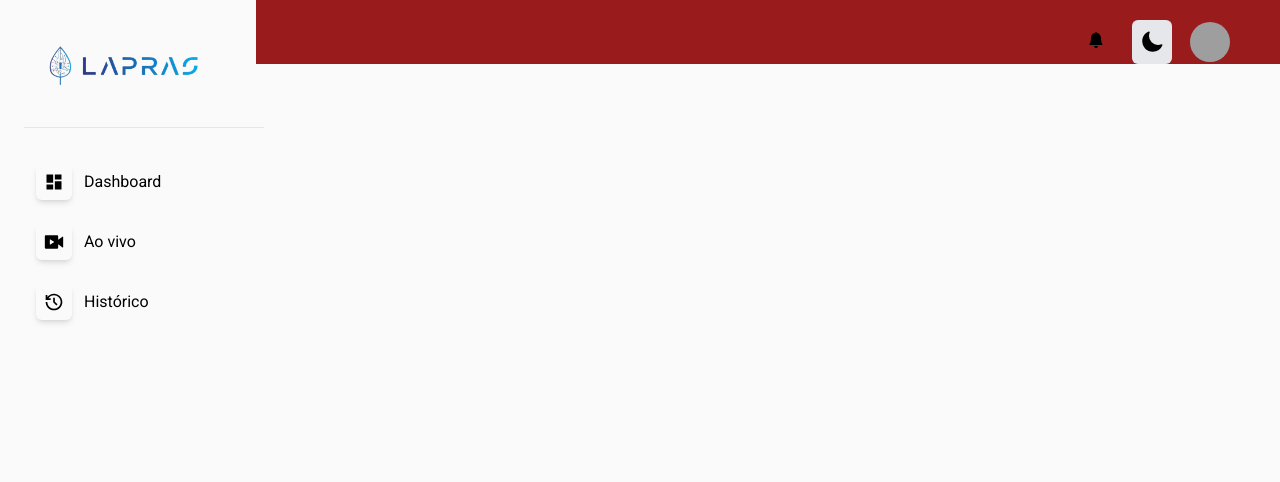
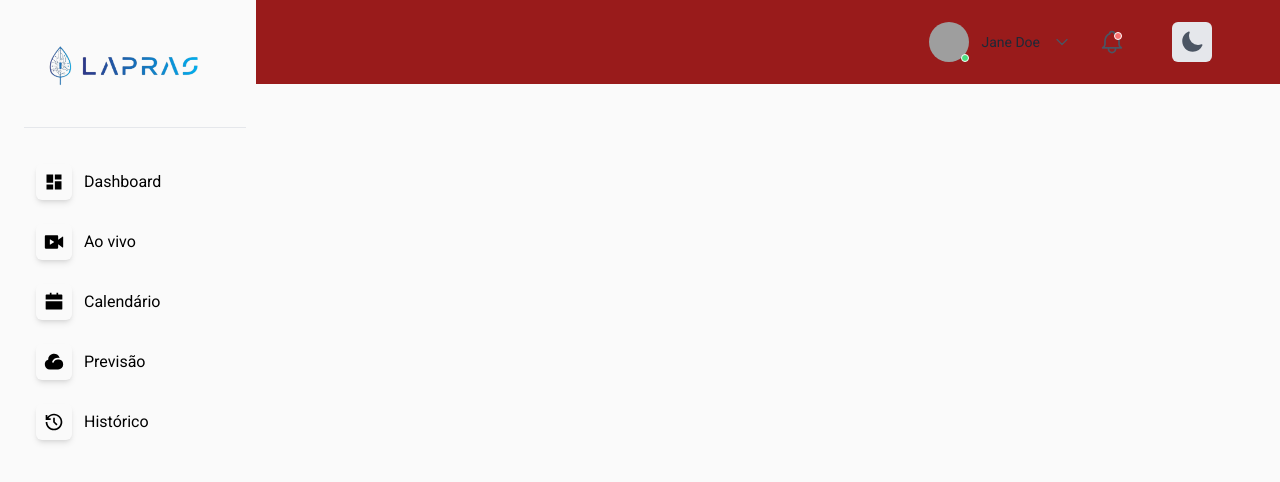
Before and after one commit to diogoramosr/Lapras-System, a Next.js app: page /posts/historic/historico in a window 1280 px wide. Shown: the top 482 px of the page. Built offline with nearby package versions, Linux system fonts and the light colour scheme; grey boxes are pictures that could not be loaded.

Commit message:
Adicionado rotas e respponsividade ao projeto / dashboard

```diff
--- a/components/Admin.js
+++ b/components/Admin.js
@@ -7,24 +7,6 @@ import Arduino from "../public/images/arduino.png";
 import Sphere from "./sphere/Sphere";
 
 export default function Admin() {
-  // const Menus = [
-  //   {
-  //     title: "Dashboard",
-  //     submenu: true,
-  //     submenuItems: [{ title: "Home", icon: <RiHome2Fill /> }],
-  //   },
-  //   {
-  //     title: "Ao vivo",
-  //     icon: <RiLiveFill />,
-  //     submenu: true,
-  //     submenuItems: [
-  //       { title: "COTUCA", icon: <BsFillCameraVideoFill /> },
-  //       { title: "Amazonia", icon: <BsFillCameraVideoFill /> },
-  //     ],
-  //   },
-  //   { title: "Histórico", icon: <RiHistoryLine /> },
-  //   { title: "Calendário", icon: <RiCalendarFill />, ActiveLink: href="/calendar" },
-  // ];
   return (
     <>
       <Head></Head>
@@ -32,11 +14,11 @@ export default function Admin() {
         <Sidebar />
         <div class="ml-auto mb-6 lg:w-[75%] xl:w-[80%] 2xl:w-[85%] bg-zinc-50 dark:bg-gray-600">
           <NavbarDash title="Estatísticas Gerais" />
-          <div class="pt-1 2xl:container h-full bg-zinc-50 dark:bg-gray-600 fadeIn">
-            <div class="pt-1 2xl:container h-full bg-zinc-50 dark:bg-gray-600">
+          <div class="2xl:container h-screen bg-yellow-500 dark:bg-gray-600 fadeIn">
+            <div class="2xl:container h-full  dark:bg-gray-600">
               <div class="flex justify-center items-center">
                 <div class="w-full px-6 py-6 mx-auto">
-                  <div class="flex flex-wrap mt-6 -mx-3">
+                  <div class="flex flex-wrap mt-3 -mx-3">
                     <div class="w-full px-3 mb-6 lg:mb-0 lg:w-7/12 lg:flex-none">
                       <div class="relative flex flex-col min-w-0 break-words bg-white dark:bg-gray-500 shadow-md rounded-2xl bg-clip-border">
                         <div class="flex-auto p-4">
@@ -77,7 +59,6 @@ export default function Admin() {
                         </div>
                       </div>
                     </div>
-                    <Sphere />
                   </div>
                 </div>
               </div>
--- a/components/Button.js
+++ b/components/Button.js
@@ -10,5 +10,4 @@ const Button = ({ children, className, onClick }) => {
     </button>
   );
 };
-
 export default Button;
--- a/components/NavbarDash.js
+++ b/components/NavbarDash.js
@@ -4,9 +4,10 @@ import { BsFillBellFill } from "react-icons/bs";
 import Button from "./Button";
 
 export default function NavbarDash(props) {
+  const [profile, setProfile] = useState(false);
+  const [show, setShow] = useState(false);
   const { systemTheme, theme, setTheme } = useTheme();
 
-  const [profile, setProfile] = useState(false);
   const renderThemeChanger = () => {
     const currentTheme = theme === "system" ? systemTheme : theme;
     if (currentTheme === "dark") {
@@ -46,64 +47,32 @@ export default function NavbarDash(props) {
   };
   return (
     <>
-      <div class="top-5 h-16 lg:py-2.5">
+      <div class="top-5 lg:py-2.5">
         <div class="px-6 flex items-center justify-between space-x-4 2xl:container">
-          <h5 hidden class="text-2xl font-medium lg:block fadeIn">
-            {props.title}
-          </h5>
-
-          <div class="sticky top-5 h-16 lg:py-2.5">
-
-            <div class="px-6 flex items-center justify-between space-x-4 2xl:container">
-              <button class="w-12 h-16 -mr-2 border-r lg:hidden">
-                <svg
-                  xmlns="http://www.w3.org/2000/svg"
-                  class="h-6 w-6 my-auto"
-                  fill="none"
-                  viewBox="0 0 24 24"
-                  stroke="currentColor"
-                >
-                  <path
-                    stroke-linecap="round"
-                    stroke-linejoin="round"
-                    stroke-width="2"
-                    d="M4 6h16M4 12h16M4 18h16"
-                  />
-                </svg>
-              </button>
-              <h5 hidden class="text-2xl font-medium lg:hidden sm:block fadeIn">
-                {props.title}
-              </h5>
-              <div class="flex space-x-4">
-                <button
-                  aria-label="notification"
-                  class="w-10 h-10 flex items-center justify-center hover:scale-105 transition duration-200 ease-in-out"
-                >
-                  <BsFillBellFill class="w-4 h-4" />
-                </button>
-                {renderThemeChanger()}
+          <div className="w-full">
+            <nav className="h-16 flex items-center lg:items-stretch justify-end lg:justify-between relative z-10">
+              <div className="hidden lg:flex w-full pr-6">
+                <div className="w-1/2 h-full hidden lg:flex items-center pl-6 pr-24">
+                  <div className="relative w-full ">
+                    <h1 className="text-2xl font-medium fadeIn">{props.title}</h1>
+                  </div>
+                </div>
+                <div className="w-1/2 hidden lg:flex">
+                  <div className="w-full flex items-center pl-8 justify-end">
                     <div
                       className="flex items-center relative cursor-pointer"
                       onClick={() => setProfile(!profile)}
                     >
-                  {profile && (
-                    <ul className="p-2 w-40 border-r bg-white absolute rounded right-1 shadow-md top-0 mt-14 ">
-                      <li className="text-sm leading-3 tracking-normal py-2">
-                        <div className="flex items-center">
-                          <span className="ml-1 mb-3 font-semibold">CEO</span>
-                        </div>
-                        <span className="ml-1 text-sm text-gray-400">
-                          Admin
-                        </span>
-                      </li>
-                      <hr className="mt-2 mb-2"></hr>
-                      <li className="cursor-pointer text-black text-sm leading-3 tracking-normal py-1 hover:text-indigo-700 focus:text-indigo-700 focus:outline-none">
+                      <div className="rounded-full">
+                        {profile ? (
+                          <ul className="p-2 w-full border-r bg-white absolute rounded left-0 shadow mt-12 sm:mt-16 ">
+                            <li className="flex w-full justify-between text-gray-600 hover:text-indigo-700 cursor-pointer items-center">
                               <div className="flex items-center">
                                 <svg
                                   xmlns="http://www.w3.org/2000/svg"
                                   className="icon icon-tabler icon-tabler-user"
-                            width={20}
-                            height={20}
+                                  width={18}
+                                  height={18}
                                   viewBox="0 0 24 24"
                                   strokeWidth="1.5"
                                   stroke="currentColor"
@@ -115,63 +84,120 @@ export default function NavbarDash(props) {
                                   <circle cx={12} cy={7} r={4} />
                                   <path d="M6 21v-2a4 4 0 0 1 4 -4h4a4 4 0 0 1 4 4v2" />
                                 </svg>
-                          <span className="ml-2">Perfil</span>
+                                <span className="text-sm ml-2">My Profile</span>
                               </div>
                             </li>
-
-                      <li className="cursor-pointer text-black text-sm leading-3 tracking-normal mt-1 py-2 ml-1 hover:text-indigo-700 flex items-center focus:text-indigo-700 focus:outline-none">
+                            <li className="flex w-full justify-between text-gray-600 hover:text-indigo-700 cursor-pointer items-center mt-2">
+                              <div className="flex items-center">
                                 <svg
                                   xmlns="http://www.w3.org/2000/svg"
-                          width="16"
-                          height="16"
+                                  className="icon icon-tabler icon-tabler-logout"
+                                  width={20}
+                                  height={20}
                                   viewBox="0 0 24 24"
+                                  strokeWidth="1.5"
+                                  stroke="currentColor"
                                   fill="none"
+                                  strokeLinecap="round"
+                                  strokeLinejoin="round"
+                                >
+                                  <path stroke="none" d="M0 0h24v24H0z" />
+                                  <path d="M14 8v-2a2 2 0 0 0 -2 -2h-7a2 2 0 0 0 -2 2v12a2 2 0 0 0 2 2h7a2 2 0 0 0 2 -2v-2" />
+                                  <path d="M7 12h14l-3 -3m0 6l3 -3" />
+                                </svg>
+                                <span className="text-sm ml-2">Sign out</span>
+                              </div>
+                            </li>
+                          </ul>
+                        ) : (
+                          ""
+                        )}
+                        <div className="relative">
+                          <img
+                            className="rounded-full h-10 w-10 object-cover"
+                            src="https://tuk-cdn.s3.amazonaws.com/assets/components/sidebar_layout/sl_1.png"
+                            alt="avatar"
+                          />
+                          <div className="w-2 h-2 rounded-full bg-green-400 border border-white absolute inset-0 mb-0 mr-0 m-auto" />
+                        </div>
+                      </div>
+                      <p className="text-gray-800 text-sm mx-3">Jane Doe</p>
+                      <div className="cursor-pointer text-gray-600">
+                        <svg
+                          aria-haspopup="true"
+                          xmlns="http://www.w3.org/2000/svg"
+                          className="icon icon-tabler icon-tabler-chevron-down"
+                          width={20}
+                          height={20}
+                          viewBox="0 0 24 24"
+                          strokeWidth="1.5"
                           stroke="currentColor"
-                          stroke-width="2"
-                          stroke-linecap="round"
-                          stroke-linejoin="round"
-                          class="feather feather-help-circle"
+                          fill="none"
+                          strokeLinecap="round"
+                          strokeLinejoin="round"
                         >
-                          <circle cx="12" cy="12" r="10"></circle>
-                          <path d="M9.09 9a3 3 0 0 1 5.83 1c0 2-3 3-3 3"></path>
-                          <line x1="12" y1="17" x2="12.01" y2="17"></line>
+                          <path stroke="none" d="M0 0h24v24H0z" />
+                          <polyline points="6 9 12 15 18 9" />
                         </svg>
-                        <span className="ml-2">Ajuda</span>
-                      </li>
-                      <hr className="mt-2 mb-2"></hr>
-                      <li className="cursor-pointer text-black text-sm leading-3 tracking-normal mt-2 py-2 pl-1 hover:text-indigo-700 flex items-center focus:text-indigo-700 focus:outline-none">
+                      </div>
+                    </div>
+                    <div className="h-full w-20 flex items-center justify-center">
+                      <div className="relative cursor-pointer text-gray-600">
                         <svg
                           xmlns="http://www.w3.org/2000/svg"
-                          width="16"
-                          height="16"
-                          fill="currentColor"
-                          class="bi bi-box-arrow-right"
-                          viewBox="0 0 16 16"
+                          className="icon icon-tabler icon-tabler-bell"
+                          width={28}
+                          height={28}
+                          viewBox="0 0 24 24"
+                          strokeWidth="1.5"
+                          stroke="currentColor"
+                          fill="none"
+                          strokeLinecap="round"
+                          strokeLinejoin="round"
                         >
-                          <path
-                            fill-rule="evenodd"
-                            d="M10 12.5a.5.5 0 0 1-.5.5h-8a.5.5 0 0 1-.5-.5v-9a.5.5 0 0 1 .5-.5h8a.5.5 0 0 1 .5.5v2a.5.5 0 0 0 1 0v-2A1.5 1.5 0 0 0 9.5 2h-8A1.5 1.5 0 0 0 0 3.5v9A1.5 1.5 0 0 0 1.5 14h8a1.5 1.5 0 0 0 1.5-1.5v-2a.5.5 0 0 0-1 0v2z"
-                          />{" "}
-                          <path
-                            fill-rule="evenodd"
-                            d="M15.854 8.354a.5.5 0 0 0 0-.708l-3-3a.5.5 0 0 0-.708.708L14.293 7.5H5.5a.5.5 0 0 0 0 1h8.793l-2.147 2.146a.5.5 0 0 0 .708.708l3-3z"
-                          />
+                          <path stroke="none" d="M0 0h24v24H0z" />
+                          <path d="M10 5a2 2 0 0 1 4 0a7 7 0 0 1 4 6v3a4 4 0 0 0 2 3h-16a4 4 0 0 0 2 -3v-3a7 7 0 0 1 4 -6" />
+                          <path d="M9 17v1a3 3 0 0 0 6 0v-1" />
                         </svg>
-                        <span className="ml-2">Sair</span>
-                      </li>
-                    </ul>
-                  )}
-
-                  <div className="flex text-sm border-2 border-transparent rounded-full focus:outline-none focus:border-white transition duration-150 ease-in-out">
-                    <img
-                      className="rounded-full h-10 w-10 object-cover hover:scale-105 duration-200"
-                      src="https://tuk-cdn.s3.amazonaws.com/assets/components/horizontal_navigation/hn_2.png"
-                      alt="logo"
-                    />
+                        <div className="w-2 h-2 rounded-full bg-red-400 border border-white absolute inset-0 mt-1 mr-1 m-auto" />
+                      </div>
+                    </div>
+                    <div className="h-full w-20 flex items-center justify-center cursor-pointer text-gray-600">
+                      <div className="relative cursor-pointer text-gray-600">
+                        {renderThemeChanger()}
                       </div>
                     </div>
                   </div>
                 </div>
+              </div>
+              <div
+                className="text-gray-600 mr-8 visible lg:hidden relative"
+                onClick={() => setShow(!show)}
+              >
+                {show ? (
+                  " "
+                ) : (
+                  <svg
+                    aria-label="Main Menu"
+                    aria-haspopup="true"
+                    xmlns="http://www.w3.org/2000/svg"
+                    className="icon icon-tabler icon-tabler-menu cursor-pointer"
+                    width={30}
+                    height={30}
+                    viewBox="0 0 24 24"
+                    strokeWidth="1.5"
+                    stroke="currentColor"
+                    fill="none"
+                    strokeLinecap="round"
+                    strokeLinejoin="round"
+                  >
+                    <path stroke="none" d="M0 0h24v24H0z" />
+                    <line x1={4} y1={8} x2={20} y2={8} />
+                    <line x1={4} y1={16} x2={20} y2={16} />
+                  </svg>
+                )}
+              </div>
+            </nav>
           </div>
         </div>
       </div>
--- a/components/Sidebar.js
+++ b/components/Sidebar.js
@@ -1,4 +1,4 @@
-import React from "react";
+import React, { useState } from "react";
 import ActiveLink from "./ActiveLink.tsx";
 import Image from "next/image";
 import Logo from "../public/images/logo.png";
@@ -9,6 +9,7 @@ import {
   RiHome2Fill,
   RiLiveFill,
   RiCalendarFill,
+  RiCloudFill
 } from "react-icons/ri";
 import {
   BsChevronDown,
@@ -17,6 +18,7 @@ import {
 } from "react-icons/bs";
 
 export default function Sidebar() {
+  const [show, setShow] = useState(false);
   const Menus = [
     {
       label: "Dashboard",
@@ -29,6 +31,16 @@ export default function Sidebar() {
       path: "/posts/live/aovivo",
     },
     {
+      label: "Calendário",
+      icon: <RiCalendarFill className="w-5 h-5" />,
+      path: "/calendar",
+    },
+    {
+      label: "Previsão",
+      icon: <RiCloudFill className="w-5 h-5" />,
+      path: "/posts/forecast/previsao",
+    },
+    {
       label: "Histórico",
       icon: <RiHistoryLine className="w-5 h-5" />,
       path: "/posts/historic/historico",
@@ -38,7 +50,7 @@ export default function Sidebar() {
   return (
     <>
       <aside class="ml-[-100%] fixed z-10 top-0 pb-3 px-6 w-full flex flex-col justify-between h-screen transition duration-300 md:w-4/12 lg:ml-0 lg:w-[25%] xl:w-[20%] 2xl:w-[15%] bg-zinc-50 dark:bg-gray-600">
-        <div class="z-20 fixed top-0 -left-96 lg:left-0 h-screen w-9/12 lg:w-72 peer-focus:left-0 peer:transition ease-out delay-150 duration-200">
+        <div className="fixed top-0 lg:relative w-[270px] h-screen hidden lg:block lg:-left-6">
           <nav role="navigation" class="p-6">
             <div class="flex items-center gap-4 pb-4">
               <a href="/">
--- a/pages/posts/live/[live].js
+++ b/pages/posts/live/[live].js
@@ -16,11 +16,11 @@ const SlugPage = () => {
         <Sidebar />
         <div class="ml-auto mb-6 lg:w-[75%] xl:w-[80%] 2xl:w-[85%] dark:bg-gray-600">
           <NavbarDash title="Ao Vivo" />
-          <div class="pt-1 2xl:container h-full bg-zinc-50 dark:bg-gray-600 fadeIn">
-            <div class="pt-1 2xl:container h-full  dark:bg-gray-600">
+          <div class="2xl:container h-full bg-zinc-50 dark:bg-gray-600 fadeIn">
+            <div class="2xl:container h-full  dark:bg-gray-600">
               <div class="flex justify-center items-center">
                 <div class="w-full px-6 py-6 mx-auto">
-                  <div class="flex flex-wrap mt-6 items-start -mx-3 justify-between sm:h-full md:h-[30rem] lg:h-[30rem] p-2  ">
+                  <div class="flex flex-wrap mt-3 items-start -mx-3 justify-between sm:h-full md:h-[30rem] lg:h-[30rem] p-2  ">
                     <div class="w-full h-full md:w-3/5 px-3 mb-6 md:mb-0 md:flex-none">
                       <div class="relative h-full flex flex-col min-w-0 break-words bg-white dark:bg-gray-500 shadow-md rounded-2xl bg-clip-border">
                         <div class="flex-auto p-4">
```
Also changed, not shown: pages/calendar.js (added, +10 -0 lines), pages/posts/forecast/[previsao].js (added, +10 -0 lines). Lines whose indentation alone changed are shown as unchanged.
